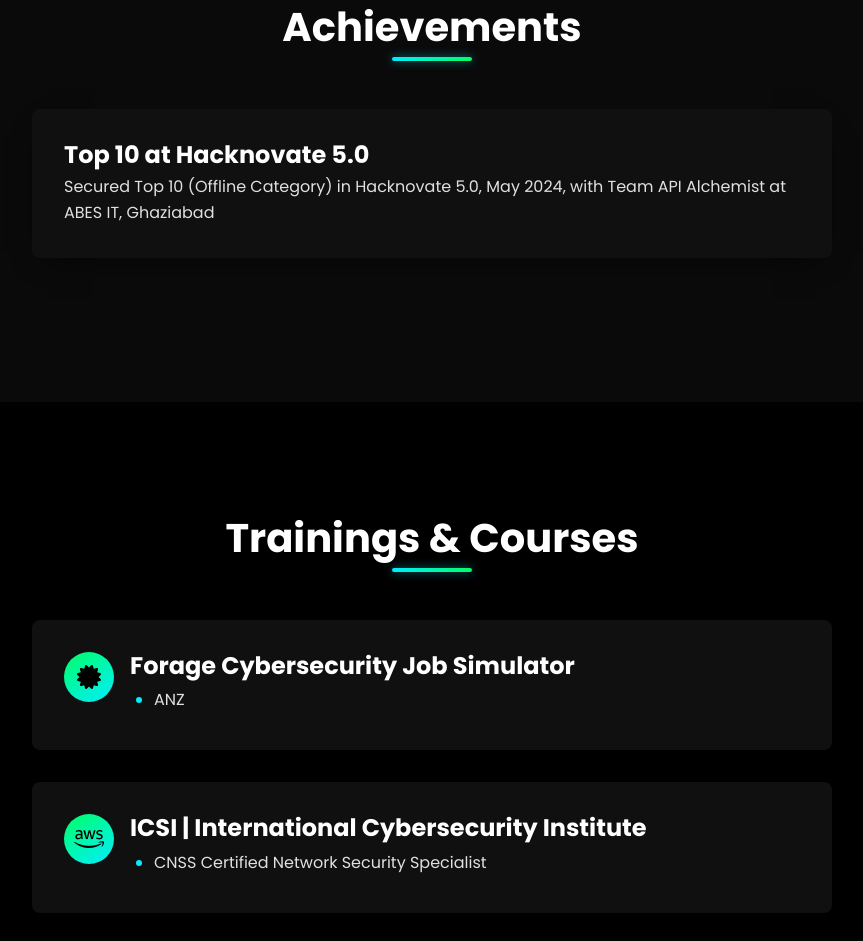
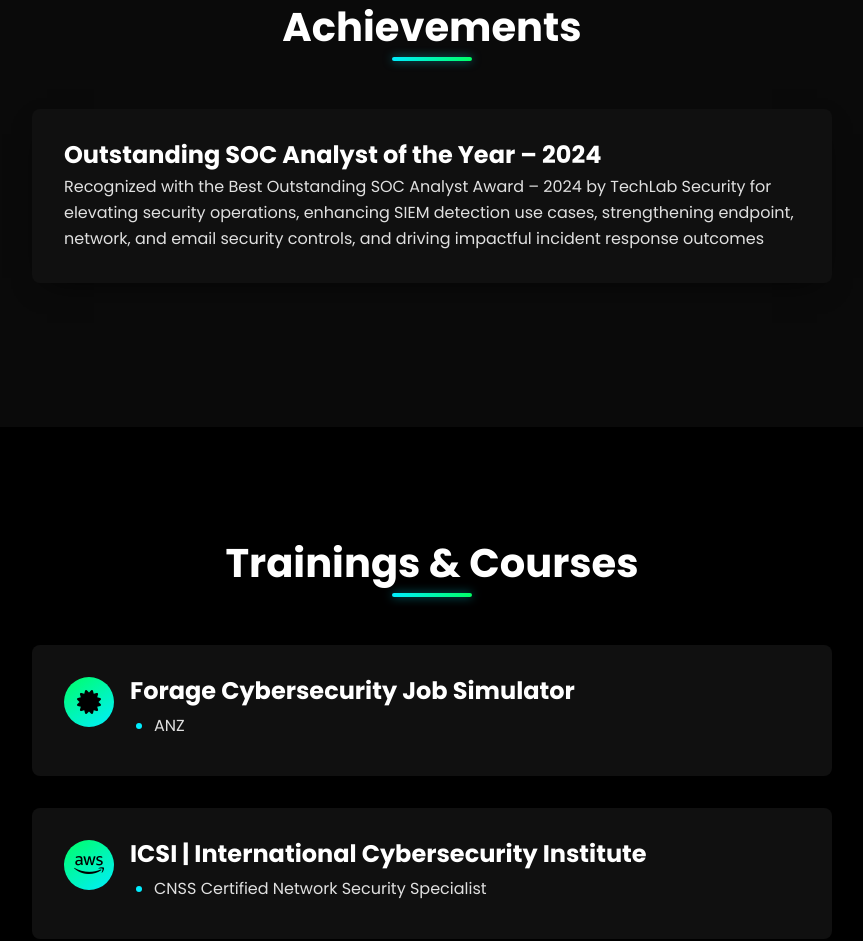
Before and after one commit to RAGHURAM-V/cybersecurity-portfolio, a plain HTML site: page index.html in a window 1280 px wide. Shown: the part 4218-5159 px from the top of the page, without its empty margins (208-1071 px from the left). Drawn offline with Linux system fonts and the light colour scheme.

Commit message:
Update index.html

```diff
--- a/index.html
+++ b/index.html
@@ -256,8 +256,8 @@
             <div class="achievements-list">
                 <div class="achievement-item">
                     <div class="achievement-content">
-                        <h3>Top 10 at Hacknovate 5.0</h3>
-                        <p>Secured Top 10 (Offline Category) in Hacknovate 5.0, May 2024, with Team API Alchemist at ABES IT, Ghaziabad</p>
+                        <h3>Outstanding SOC Analyst of the Year – 2024 </h3>
+                        <p>Recognized with the Best Outstanding SOC Analyst Award – 2024 by TechLab Security for elevating security operations, enhancing SIEM detection use cases, strengthening endpoint, network, and email security controls, and driving impactful incident response outcomes</p>
                     </div>
                 </div>
 
```
